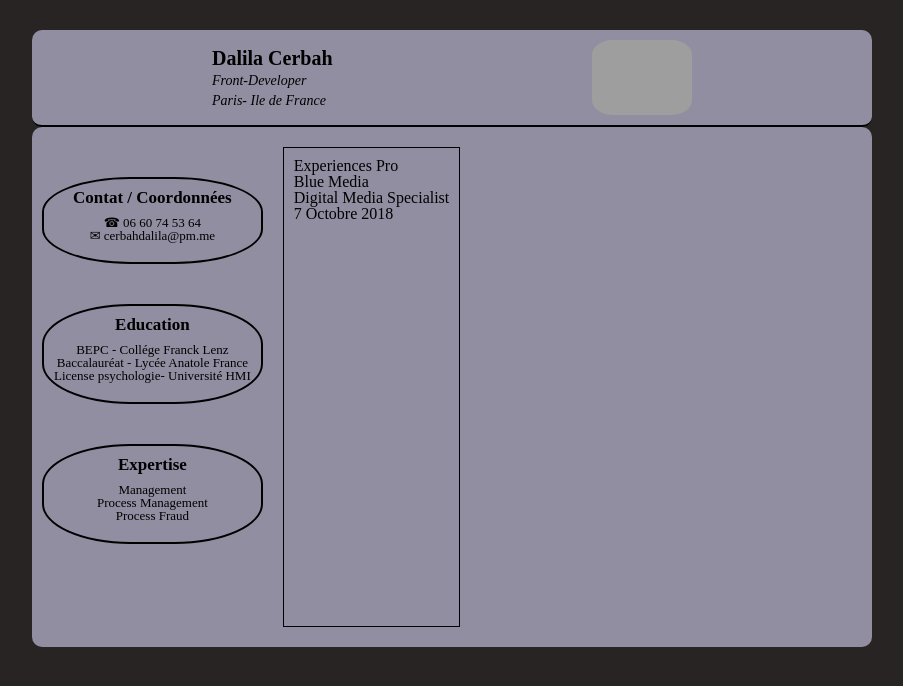
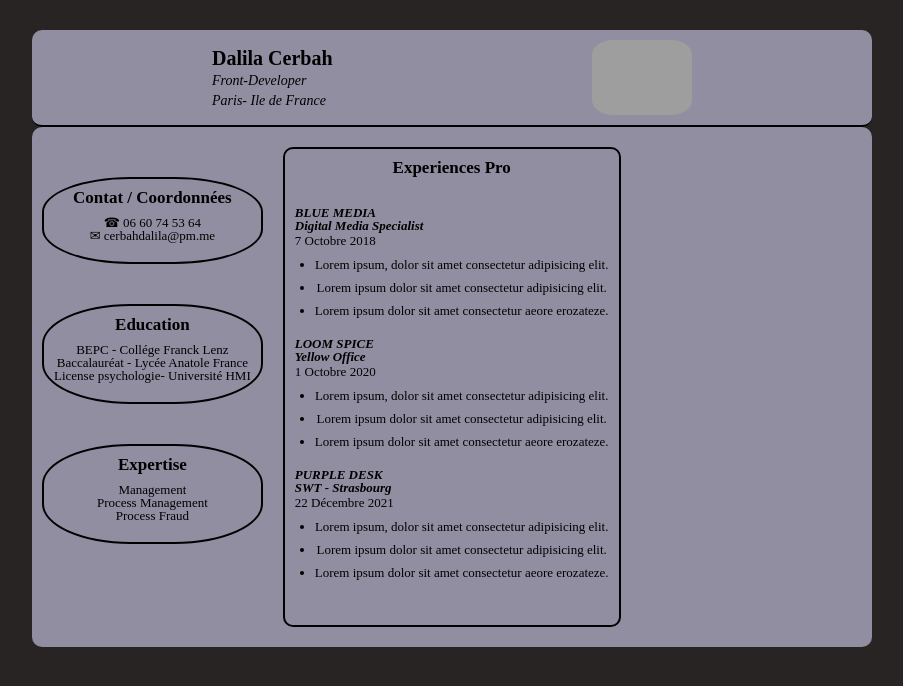
Before and after one commit to dalilacerbah/dalilacerbah.github.io, a plain HTML site: page index.html in a window 1280 px wide. Shown: the whole page, without its empty margins (188-1091 px from the left). Drawn offline with Linux system fonts and the light colour scheme; grey boxes are pictures that could not be loaded.

Commit message:
cv terminé

```diff
--- a/index.html
+++ b/index.html
@@ -53,11 +53,39 @@
             </div>
         </section>
         <div class="right-content">
-            <h1>Experiences Pro</h1>
-            <h2>Blue Media</h2>
-            <h3>Digital Media Specialist</h3>
+            <h4>Experiences Pro</h4>
+            <h3>Blue Media</h3>
+            <h2>Digital Media Specialist</h2>
             <time datetime="2018-10-07">7 Octobre 2018</time>
-            <p></p>
+            <p>
+                <ul>
+                    <li>Lorem ipsum, dolor sit amet consectetur adipisicing elit.</li>
+                    <li>Lorem ipsum dolor sit amet consectetur adipisicing elit.</li>
+                    <li>Lorem ipsum dolor sit amet consectetur aeore erozateze.</li>
+                </ul>
+            </p>
+
+            <h3>loom Spice</h3>
+            <h2>Yellow Office</h2>
+            <time datetime="2020-10-01">1 Octobre 2020</time>
+            <p>
+                <ul>
+                    <li>Lorem ipsum, dolor sit amet consectetur adipisicing elit.</li>
+                    <li>Lorem ipsum dolor sit amet consectetur adipisicing elit.</li>
+                    <li>Lorem ipsum dolor sit amet consectetur aeore erozateze.</li>
+                </ul>
+            </p>
+
+            <h3>Purple Desk</h3>
+            <h2>SWT - Strasbourg</h2>
+            <time datetime="2021-12-22">22 Décembre 2021</time>
+            <p>
+                <ul>
+                    <li>Lorem ipsum, dolor sit amet consectetur adipisicing elit.</li>
+                    <li>Lorem ipsum dolor sit amet consectetur adipisicing elit.</li>
+                    <li>Lorem ipsum dolor sit amet consectetur aeore erozateze.</li>
+                </ul>
+            </p>
         </div>
 
     </main>
--- a/style.css
+++ b/style.css
@@ -63,10 +63,38 @@ body {
 }
 
 .right-content {
-    border: 1px solid black;
+    border: 2px solid black;
+    border-radius: 10px;
     margin: 10px 10px 10px 10px ;
     padding: 10px 10px 20px 10px;
+
+    text-align: left;
 }
+
+.right-content p {
+    font-size: 13px;
+}
+
+
+
+h2 {
+    font-size: 13px;
+    font-weight: bold;
+    font-style: italic;
+
+
+}
+
+
+h3 {
+    font-size: 13px;
+    font-weight: bold;
+    font-style: italic;
+    text-transform: uppercase;
+
+    padding-top: 20px;
+}
+
 
 h4 {
     font-weight: bold;
@@ -82,9 +110,20 @@ ol {
 }
 
 div:hover {
-    background-color: darkslategray;
+    background-color: rgb(37, 34, 53);
     color: white;
 
     zoom: 1.5;
     overflow: hidden;
 }
+
+
+time {
+    font-size: 13px;
+}
+
+.right-content li {
+    padding-top: 10px;
+    list-style-type: disc;
+    margin-left: 20px;
+}
```
